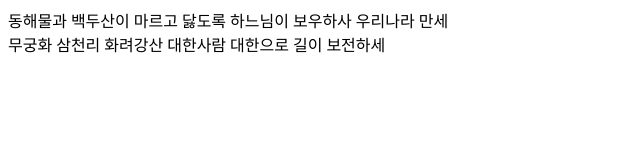
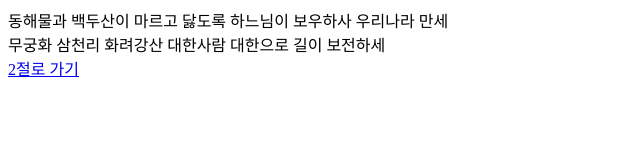
Before and after one commit to JungsunL/gitTest1, a plain HTML site: page index.html in a window 1280 px wide. Shown: the whole page, without its empty margins (0-640 px from the left). Drawn offline with Linux system fonts and the light colour scheme.

Commit message:
sub.html로 링크 부분을 a 태그로 작업

```diff
--- a/index.html
+++ b/index.html
@@ -12,5 +12,7 @@
             무궁화 삼천리 화려강산
             대한사람 대한으로 길이 보전하세
         </div>
+
+        <a href="sub.html">2절로 가기</a>
     </body>
 </html>
```
